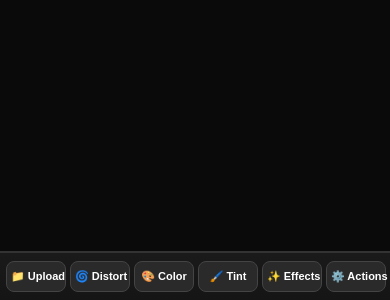
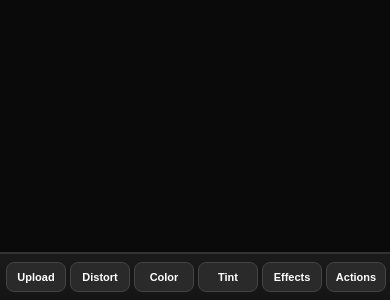
Before and after one commit to Gage0504/PhotoEditor, a plain HTML site: page index.html in a window 390 px wide. Shown: the part 544-844 px from the top of the page. Drawn offline with Linux system fonts and the light colour scheme.

Commit message:
Mobile Updates
Mobile Updates

```diff
--- a/index.html
+++ b/index.html
@@ -16,12 +16,12 @@
 
   <!-- Mobile Filter Groups (bottom tabs) -->
   <div id="mobileFilterGroups" class="mobile-only">
-    <button class="filter-group-btn" data-group="upload">📁 Upload</button>
-    <button class="filter-group-btn" data-group="distortion">🌀 Distort</button>
-    <button class="filter-group-btn" data-group="color">🎨 Color</button>
-    <button class="filter-group-btn" data-group="tint">🖌️ Tint</button>
-    <button class="filter-group-btn" data-group="effects">✨ Effects</button>
-    <button class="filter-group-btn" data-group="actions">⚙️ Actions</button>
+    <button class="filter-group-btn" data-group="upload">Upload</button>
+    <button class="filter-group-btn" data-group="distortion">Distort</button>
+    <button class="filter-group-btn" data-group="color">Color</button>
+    <button class="filter-group-btn" data-group="tint">Tint</button>
+    <button class="filter-group-btn" data-group="effects">Effects</button>
+    <button class="filter-group-btn" data-group="actions">Actions</button>
   </div>
 
   <!-- Mobile Filter Panel (slides up when group selected) -->
```
